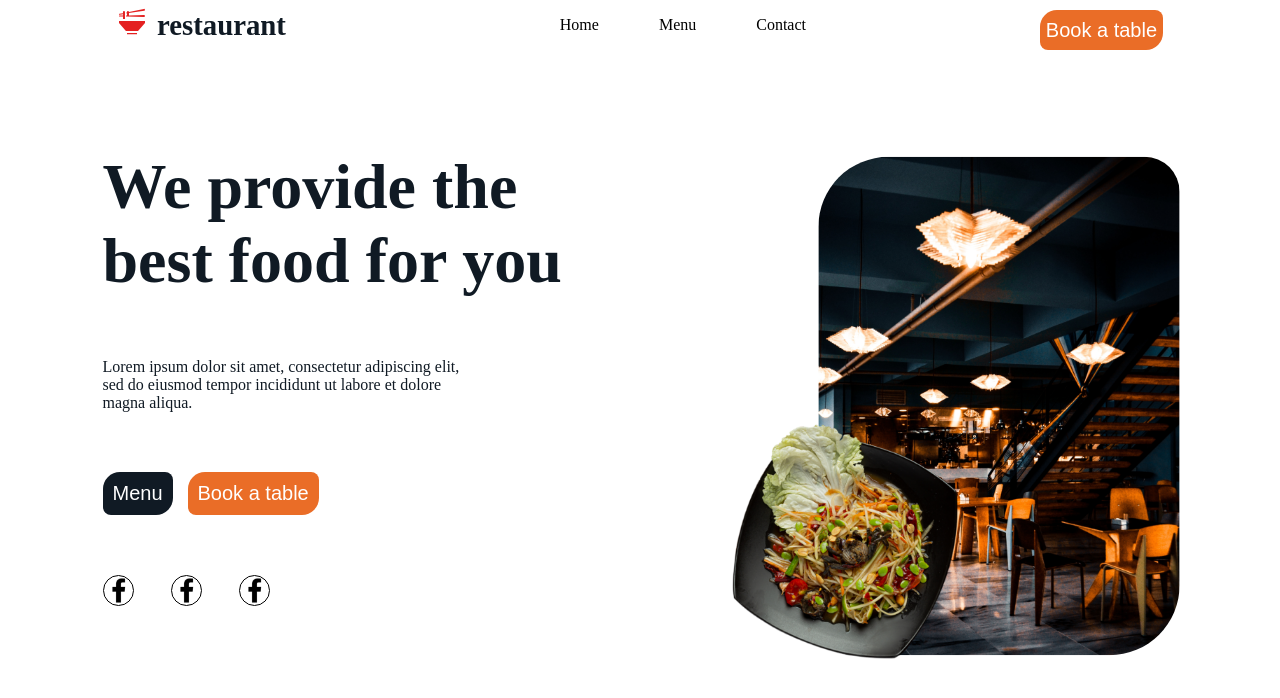
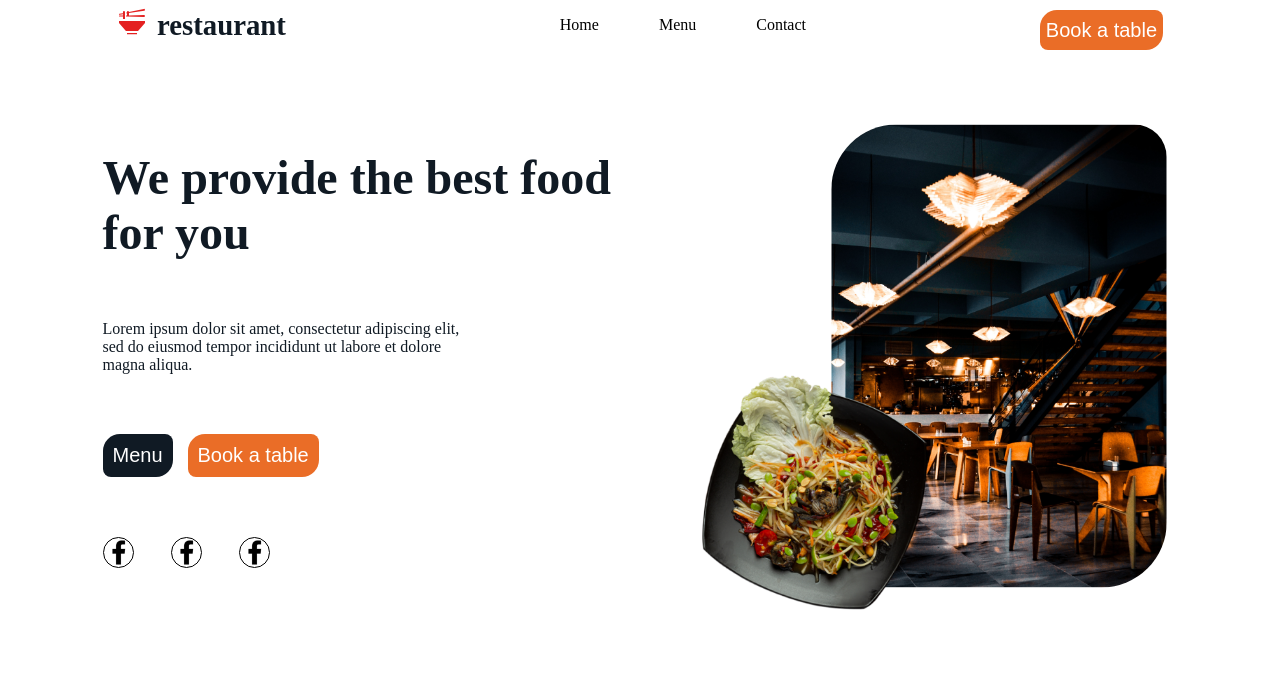
Before and after one commit to yabetsg/restaurant-page, a website built with webpack: page dist/index.html in a window 1280 px wide. Built offline with Linux system fonts and the light colour scheme.

Commit message:
Fix sizing issue

```diff
--- a/package.json
+++ b/package.json
@@ -89,7 +89,7 @@
   "devDependencies": {
     "css-loader": "^6.7.3",
     "style-loader": "^3.3.2",
-    "webpack": "^5.76.1",
+    "webpack": "^5.76.2",
     "webpack-cli": "^5.0.1"
   },
   "scripts": {
@@ -106,5 +106,6 @@
   "bugs": {
     "url": "https://github.com/yabetsg/restaurant-page/issues"
   },
-  "homepage": "https://github.com/yabetsg/restaurant-page#readme"
+  "homepage": "https://github.com/yabetsg/restaurant-page#readme",
+  "main": "webpack.config.js"
 }
--- a/src/home.js
+++ b/src/home.js
@@ -106,12 +106,15 @@ export const homePage = () =>{
 
     const restaurantImgDiv = document.createElement('img');
     const homePageDishImg = document.createElement('img');
+    const homePageDishContainer = document.createElement('div');
+    homePageDishContainer.classList.add('homePageDishContainer');
+    homePageDishContainer.appendChild(homePageDishImg);
     restaurantImgDiv.src = 'restaurant.png';
     restaurantImgDiv.classList.add('restaurantImg')
     homePageDishImg.src = 'homepage-dish.png';
     homePageDishImg.classList.add('homeDish');
     rightColumnDiv.appendChild(restaurantImgDiv);
-    rightColumnDiv.appendChild(homePageDishImg);
+    rightColumnDiv.appendChild(homePageDishContainer);
     rightColumnDiv.classList.add('rightColumnDiv');
     return rightColumnDiv;
    }
--- a/src/style.css
+++ b/src/style.css
@@ -2,20 +2,19 @@
     --main-bg-color:rgba(255, 255, 255,100%);
     --book-bg-color:rgba(234, 109, 39,100%);
     --text-color:rgba(16, 26, 36,100%);
-    --big-text: 4rem;
+    --big-text: 3rem;
     --small-text: 1rem;
     --btn-text: 1.25rem;
     --home-img-radius: 100px 50px 100px 50px;
     --btn-radius: 17px 8px 17px 8px;
     --menu-bg-color:rgba(16,26,36,100%);
 }
+html{
+    margin: 0;
+}
 body{
     margin: 0;
-	padding: 0;
-	border: 0;
-	font-size: 100%;
-	font: inherit;
-	vertical-align: baseline;
+
     background-color: var(--main-bg-color);
     color: var(--text-color);
     font-size: 1.5rem;
@@ -73,17 +72,21 @@ header{
     grid-template-columns: repeat(2,1fr);
 
 }
-.homeDish{
+.homePageDishContainer{
     position: relative;
     top: -17em;
-    left: 1em;
+    left: -2em;
+
     transform: scale(0.7);
 }
+.homeDish {
+    border-radius: var(--home-img-radius);
+  }
 .restaurantImg{
     border-radius: var(--home-img-radius);
-    transform: scale(0.7);
-
+    transform: scale(0.65);
     margin-left: 4.2em;
+   margin-top: -50px;
 }
 
 button{
@@ -102,6 +105,7 @@ header>button{
 }
 .rightColumnDiv{
     max-height: 650px;
+
 }
 .leftColumnDiv{
     display: flex;
```
Also changed, not shown: dist/bundle.js, 1 other file.
